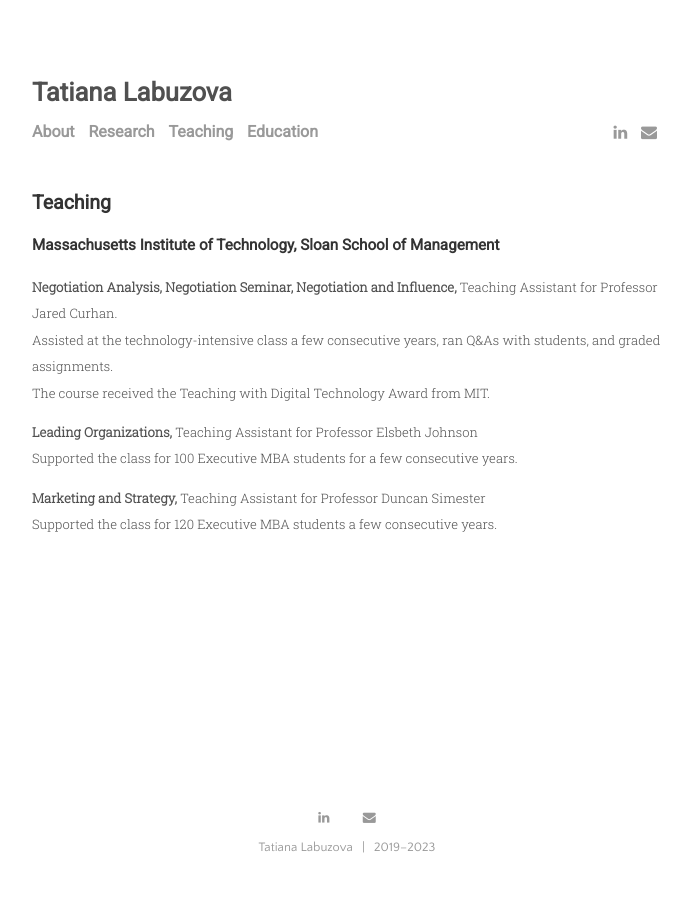
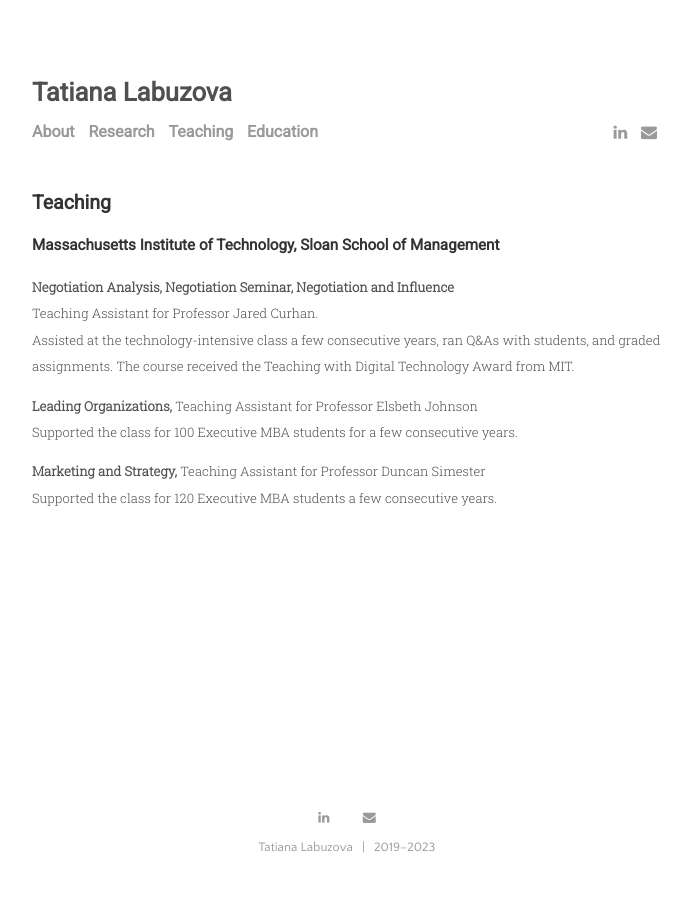
Before and after one commit to tatianalabuzova/tatianalabuzova.github.io, a Jekyll site: the page built from menu/teaching.md, in a window 1280 px wide. Shown: the whole page, without its empty margins (293-983 px from the left). Built offline with Jekyll 4.4.1, drawn with Linux system fonts in a browser that asks for light colours.

```diff
--- a/menu/teaching.md
+++ b/menu/teaching.md
@@ -6,9 +6,9 @@ title: Teaching
 
 ### Massachusetts Institute of Technology, Sloan School of Management
 
-<p><b> Negotiation Analysis, Negotiation Seminar, Negotiation and Influence,</b> Teaching Assistant for Professor Jared Curhan.<br>
-Assisted at the technology-intensive class a few consecutive years, ran Q&As with students, and graded assignments. <br>
-The course received the Teaching with Digital Technology Award from MIT.</p>
+<p><b> Negotiation Analysis, Negotiation Seminar, Negotiation and Influence</b><br>
+Teaching Assistant for Professor Jared Curhan.<br>
+Assisted at the technology-intensive class a few consecutive years, ran Q&As with students, and graded assignments. The course received the Teaching with Digital Technology Award from MIT.</p>
 
 <p><b> Leading Organizations,</b> Teaching Assistant for Professor Elsbeth Johnson <br>
 Supported the class for 100 Executive MBA students for a few consecutive years.</p>
```
